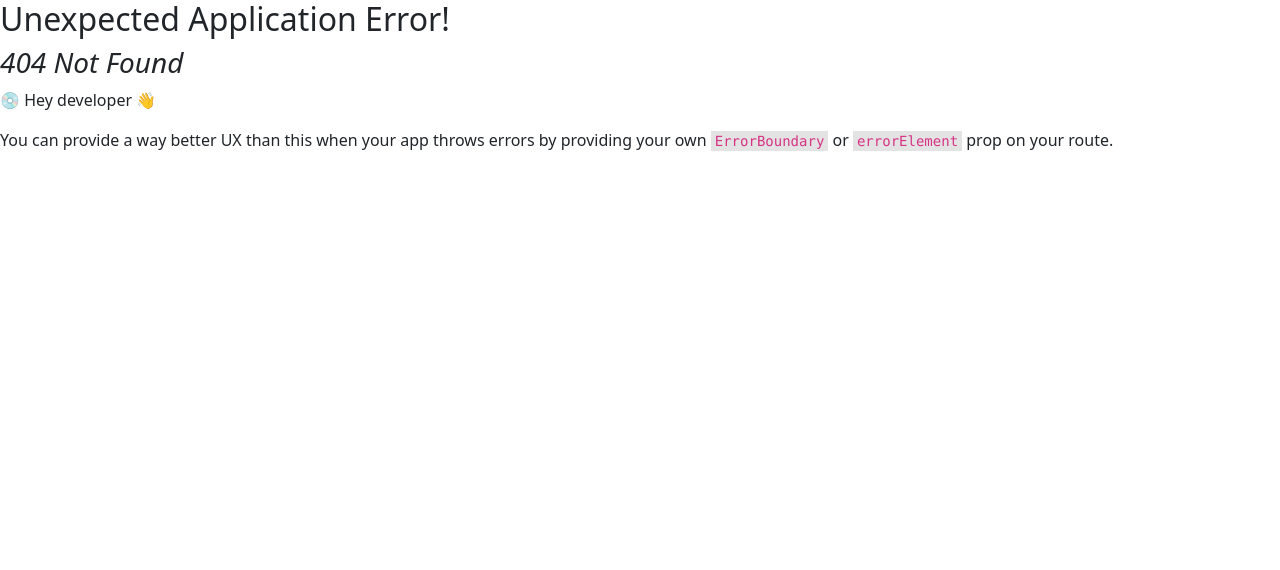
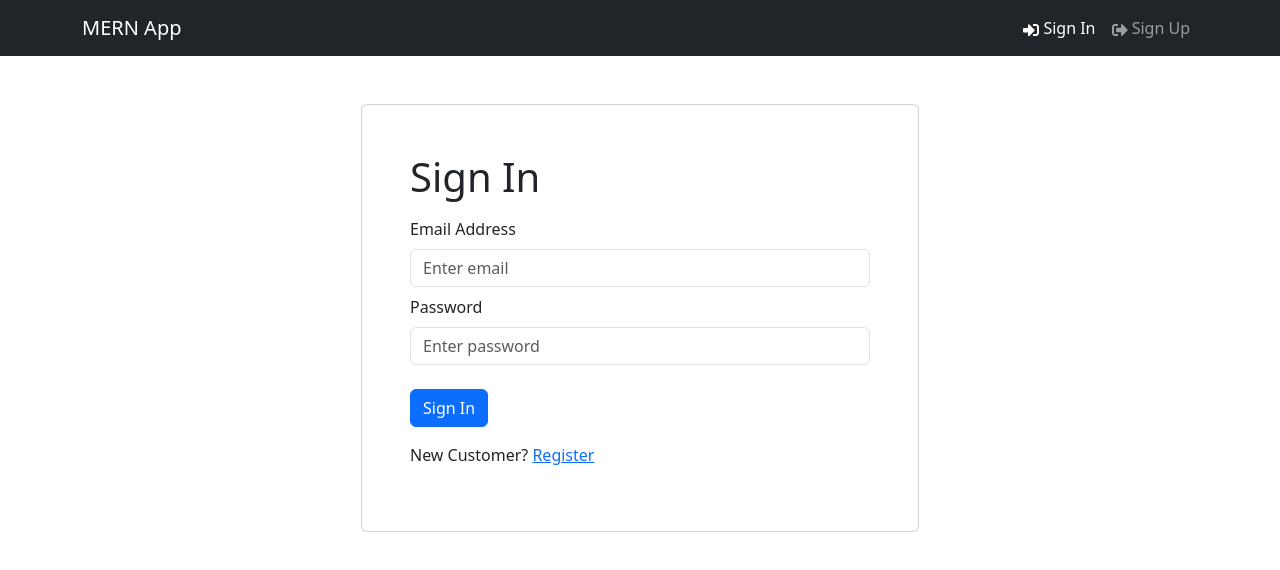
Before and after one commit to eodaneze/MERN_AUTH, a React (Vite) app in the folder frontend/: page /login in a window 1280 px wide. Before the commit this address had no page. Shown: the top 570 px of the page. Built offline with nearby package versions, Linux system fonts and the light colour scheme.

Commit message:
designing the login screen

```diff
--- /dev/null
+++ b/frontend/src/components/FormContainer.jsx
@@ -0,0 +1,15 @@
+import { Container, Row, Col } from 'react-bootstrap';
+
+const FormContainer = ({ children }) => {
+  return (
+    <Container>
+      <Row className='justify-content-md-center mt-5'>
+        <Col xs={12} md={6} className='card p-5'>
+          {children}
+        </Col>
+      </Row>
+    </Container>
+  );
+};
+
+export default FormContainer;
--- a/frontend/src/components/Hero.jsx
+++ b/frontend/src/components/Hero.jsx
@@ -1,4 +1,5 @@
-import { Container, Card, Button } from 'react-bootstrap';
+import { Container, Card, Button} from 'react-bootstrap';
+import { LinkContainer } from 'react-router-bootstrap';
 
 const Hero = () => {
   return (
@@ -12,12 +13,18 @@
             Bootstrap library
           </p>
           <div className='d-flex'>
-            <Button variant='primary' href='/login' className='me-3'>
-              Sign In
-            </Button>
-            <Button variant='secondary' href='/register'>
-              Register
-            </Button>
+            <LinkContainer to='/login'>
+
+                <Button variant='primary' className='me-3'>
+                Sign In
+                </Button>
+            </LinkContainer>
+            <LinkContainer to='/register'>
+
+                <Button variant='primary' className='me-3'>
+                  Sign Up
+                </Button>
+            </LinkContainer>
           </div>
         </Card>
       </Container>
--- a/frontend/src/main.jsx
+++ b/frontend/src/main.jsx
@@ -9,11 +9,13 @@
 } from 'react-router-dom';
 
 import HomeScreen from './screens/HomeScreen';
+import LoginScreen from './screens/LoginScreen.jsx';
 
 const router = createBrowserRouter(
   createRoutesFromElements(
     <Route path='/' element={<App />}>
       <Route index={true} path='/' element={<HomeScreen />} />
+      <Route  path='/login' element={<LoginScreen />} />
     </Route>
   )
 );
--- /dev/null
+++ b/frontend/src/screens/LoginScreen.jsx
@@ -0,0 +1,54 @@
+import { useState } from 'react';
+import { Link } from 'react-router-dom';
+import { Form, Button, Row, Col } from 'react-bootstrap';
+import FormContainer from '../components/FormContainer';
+
+const LoginScreen = () => {
+  const [email, setEmail] = useState('');
+  const [password, setPassword] = useState('');
+
+  const submitHandler = async (e) => {
+    e.preventDefault();
+    console.log('submit');
+  };
+
+  return (
+    <FormContainer>
+      <h1>Sign In</h1>
+
+      <Form onSubmit={submitHandler}>
+        <Form.Group className='my-2' controlId='email'>
+          <Form.Label>Email Address</Form.Label>
+          <Form.Control
+            type='email'
+            placeholder='Enter email'
+            value={email}
+            onChange={(e) => setEmail(e.target.value)}
+          ></Form.Control>
+        </Form.Group>
+
+        <Form.Group className='my-2' controlId='password'>
+          <Form.Label>Password</Form.Label>
+          <Form.Control
+            type='password'
+            placeholder='Enter password'
+            value={password}
+            onChange={(e) => setPassword(e.target.value)}
+          ></Form.Control>
+        </Form.Group>
+
+        <Button type='submit' variant='primary' className='mt-3'>
+          Sign In
+        </Button>
+      </Form>
+
+      <Row className='py-3'>
+        <Col>
+          New Customer? <Link to={`/register`}>Register</Link>
+        </Col>
+      </Row>
+    </FormContainer>
+  );
+};
+
+export default LoginScreen;
```
